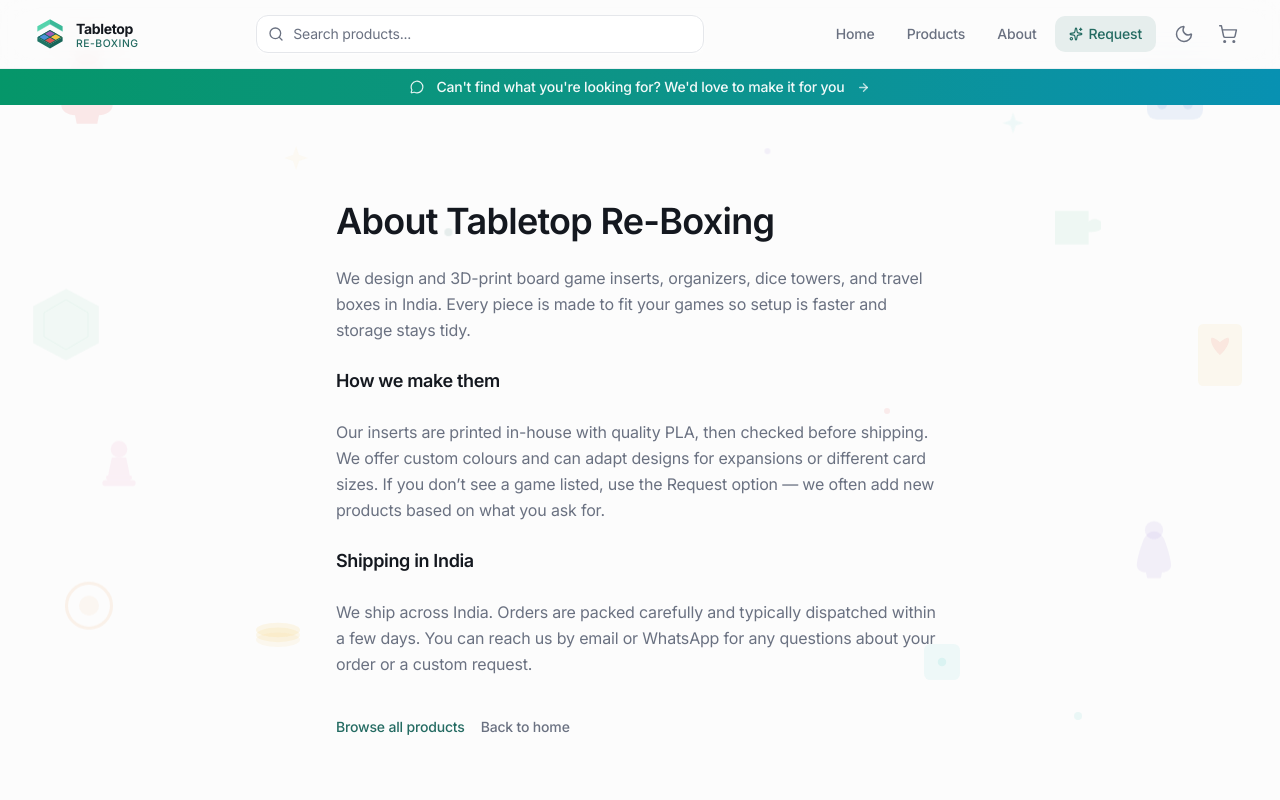
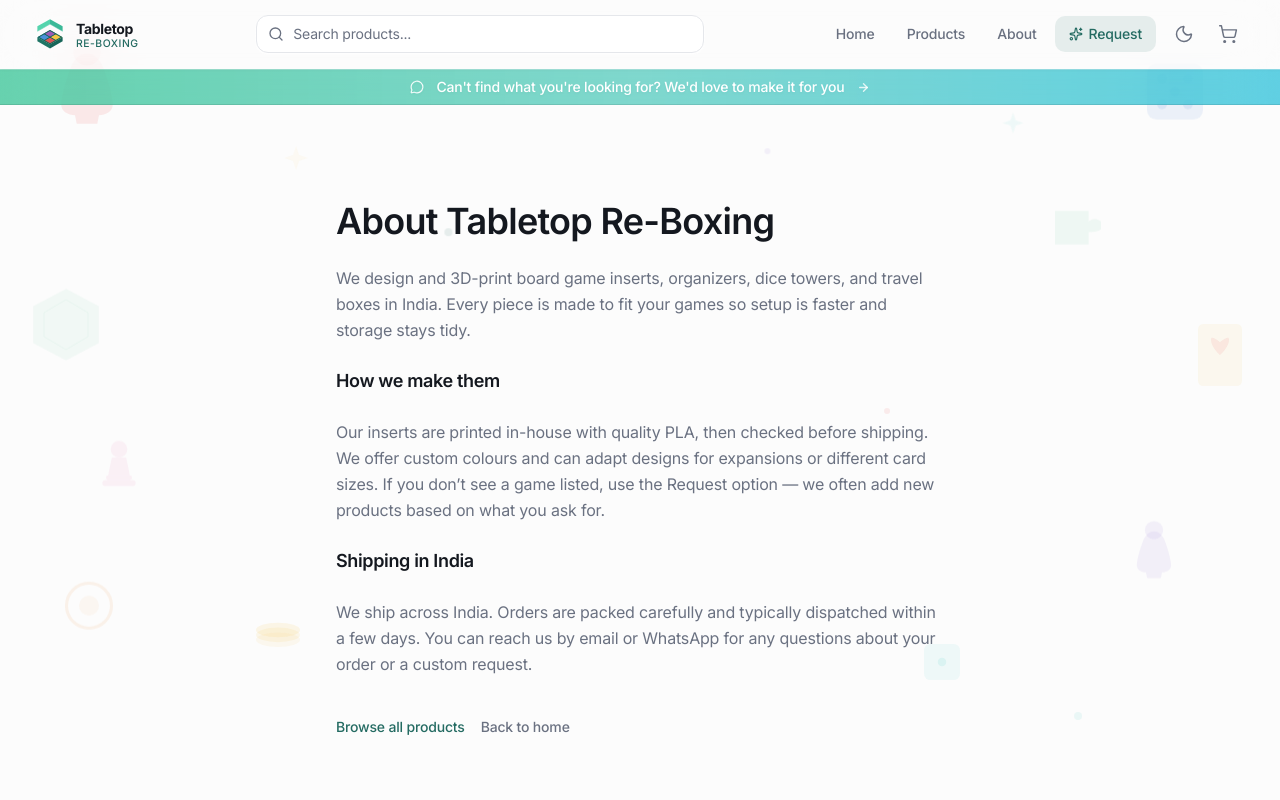
Before and after one commit to razat249/tabletop-reboxing, a Next.js app: page /about in a window 1280 px wide. Shown: the top 800 px of the page. Built offline with nearby package versions, Linux system fonts and the light colour scheme; a web font is replaced by a local one.

Commit message:
style: Enhance styling of CustomRequestBar and Header components for improved visual appeal and user experience

```diff
--- a/components/custom-request-bar.tsx
+++ b/components/custom-request-bar.tsx
@@ -8,20 +8,25 @@
 
 export default function CustomRequestBar({ onRequestClick }: CustomRequestBarProps) {
   return (
-    <div className="sticky top-16 md:top-[4.25rem] z-30 bg-gradient-to-r from-emerald-600 via-teal-600 to-cyan-600 dark:from-emerald-700 dark:via-teal-700 dark:to-cyan-700">
+    <div className="sticky top-16 md:top-[4.25rem] z-30 overflow-hidden">
+      <div className="absolute inset-0 bg-gradient-to-r from-emerald-500/70 via-teal-500/60 to-cyan-500/70 dark:from-emerald-600/60 dark:via-teal-600/50 dark:to-cyan-600/60" />
+      <div className="absolute inset-0 backdrop-blur-xl" />
+      <div className="absolute inset-0 bg-white/10 dark:bg-white/5" />
+      <div className="absolute inset-x-0 top-0 h-px bg-white/30" />
+      <div className="absolute inset-x-0 bottom-0 h-px bg-black/10 dark:bg-black/20" />
       <button
         onClick={onRequestClick}
-        className="w-full page-container flex items-center justify-center gap-2 sm:gap-3 py-1.5 sm:py-2 group"
+        className="relative w-full page-container flex items-center justify-center gap-2 sm:gap-3 py-1.5 sm:py-2 group"
       >
-        <MessageCircle size={14} strokeWidth={2} className="text-white/90 flex-shrink-0" />
-        <span className="text-white/95 text-xs sm:text-sm font-medium truncate">
+        <MessageCircle size={14} strokeWidth={2} className="text-white/90 flex-shrink-0 drop-shadow-sm" />
+        <span className="text-white text-xs sm:text-sm font-medium truncate drop-shadow-sm">
           <span className="sm:hidden">Need something custom? Let&apos;s make it</span>
           <span className="hidden sm:inline">Can&apos;t find what you&apos;re looking for? We&apos;d love to make it for you</span>
         </span>
         <ArrowRight
           size={13}
           strokeWidth={2.5}
-          className="text-white/70 group-hover:text-white group-hover:translate-x-0.5 smooth-transition flex-shrink-0"
+          className="text-white/80 group-hover:text-white group-hover:translate-x-0.5 smooth-transition flex-shrink-0 drop-shadow-sm"
         />
       </button>
     </div>
--- a/components/header.tsx
+++ b/components/header.tsx
@@ -35,7 +35,7 @@
   };
 
   return (
-    <header className="sticky top-0 z-40 bg-background/80 backdrop-blur-lg border-b border-border/60">
+    <header className="sticky top-0 z-40 overflow-hidden bg-background/50 dark:bg-background/40 backdrop-blur-xl backdrop-saturate-150 border-b border-white/20 dark:border-white/10 shadow-[0_1px_3px_rgba(0,0,0,0.05)]">
       <div className="page-container">
         <div className="flex items-center justify-between h-16 md:h-[4.25rem] gap-4">
           {/* Logo */}
@@ -145,7 +145,7 @@
 
         {/* Mobile Menu */}
         {isMobileMenuOpen && (
-          <nav className="md:hidden pb-4 border-t border-border/60 pt-3 space-y-2">
+          <nav className="md:hidden pb-4 border-t border-white/15 dark:border-white/10 pt-3 space-y-2">
             {/* Mobile Search */}
             <div className="px-1 pb-2">
               <SearchBox
```
